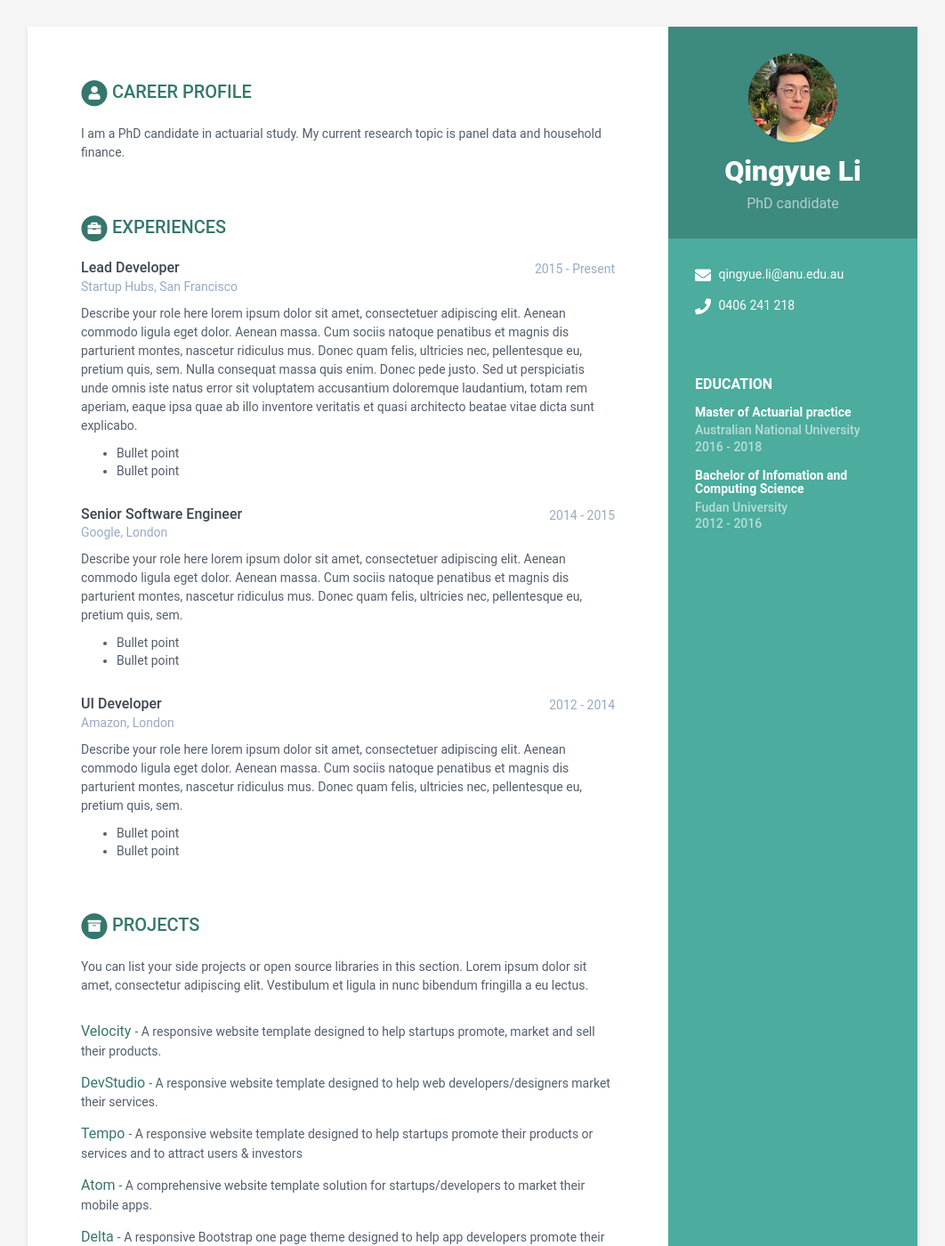
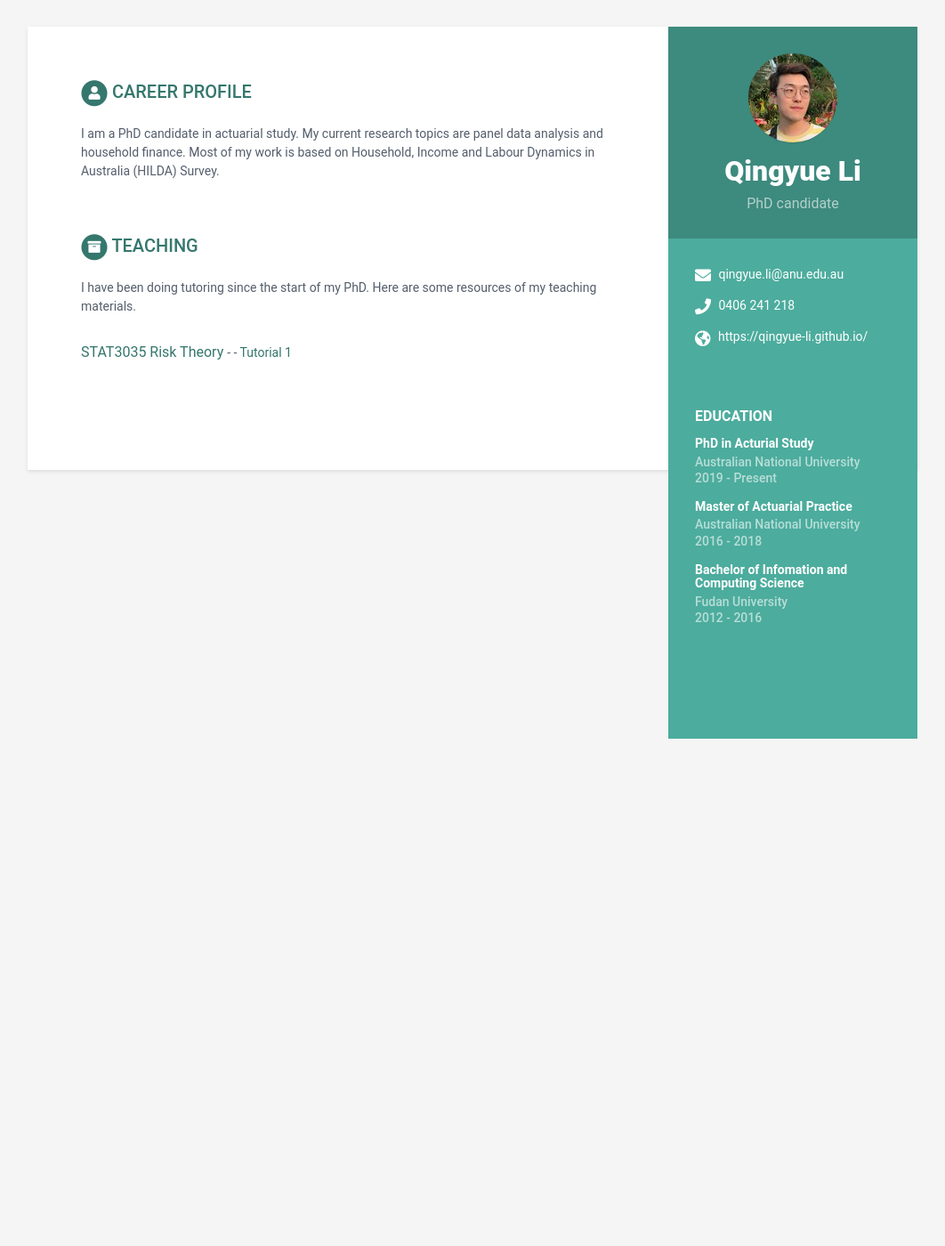
Before and after one commit to qingyue-li/qingyue-li.github.io, a Jekyll site: the page built from index.html, in a window 1280 px wide and 1400 px high. Shown: the whole window at 89% size, without its empty margins (109-1171 px from the left). Built offline with Jekyll 4.4.1, drawn with Linux system fonts in a browser that asks for light colours; some of the changed text lies outside the part shown.

Commit message:
Update data.yml

```diff
--- a/_data/data.yml
+++ b/_data/data.yml
@@ -14,7 +14,7 @@ sidebar:
     # Sidebar links
     email: qingyue.li@anu.edu.au
     phone: 0406 241 218
-    website:
+    website: https://qingyue-li.github.io/
     linkedin:
     github:
     gitlab:
@@ -27,9 +27,20 @@ sidebar:
 career-profile:
     title: Career Profile
     summary: |
-      I am a PhD candidate in actuarial study. My current research topic is panel data and household finance.
+      I am a PhD candidate in actuarial study. My current research topics are panel data analysis and household finance. Most of my work is based on Household, Income and Labour Dynamics in Australia (HILDA) Survey.
 education:
-    - degree: Master of Actuarial practice
+    - degree: PhD in Acturial Study
+      university: Australian National University
+      time: 2019 - Present
+      details: |
+        Describe your study here lorem ipsum dolor sit amet, consectetuer
+        adipiscing elit. Aenean commodo ligula eget dolor. Aenean massa. Cum
+        sociis natoque penatibus et magnis dis parturient montes, nascetur
+        ridiculus mus. Donec quam felis, ultricies nec, pellentesque eu,
+        pretium quis, sem.
+          - Bullet point
+          - Bullet point
+    - degree: Master of Actuarial Practice
       university: Australian National University
       time: 2016 - 2018
       details: |
@@ -51,114 +62,44 @@ education:
         pretium quis, sem.
           - Bullet point
           - Bullet point
-experiences:
-    - role: Lead Developer
-      time: 2015 - Present
-      company: Startup Hubs, San Francisco
-      details: |
-        Describe your role here lorem ipsum dolor sit amet, consectetuer
-        adipiscing elit. Aenean commodo ligula eget dolor. Aenean massa.
-        Cum sociis natoque penatibus et magnis dis parturient montes,
-        nascetur ridiculus mus. Donec quam felis, ultricies nec,
-        pellentesque eu, pretium quis, sem. Nulla consequat massa quis
-        enim. Donec pede justo. Sed ut perspiciatis unde omnis iste natus
-        error sit voluptatem accusantium doloremque laudantium, totam rem
-        aperiam, eaque ipsa quae ab illo inventore veritatis et quasi
-        architecto beatae vitae dicta sunt explicabo.
-          - Bullet point
-          - Bullet point
-    - role: Senior Software Engineer
-      time: 2014 - 2015
-      company: Google, London
-      details: |
-        Describe your role here lorem ipsum dolor sit amet, consectetuer
-        adipiscing elit. Aenean commodo ligula eget dolor. Aenean massa.
-        Cum sociis natoque penatibus et magnis dis parturient montes,
-        nascetur ridiculus mus. Donec quam felis, ultricies nec,
-        pellentesque eu, pretium quis, sem.
-          - Bullet point
-          - Bullet point
-    - role: UI Developer
-      time: 2012 - 2014
-      company: Amazon, London
-      details: |
-        Describe your role here lorem ipsum dolor sit amet, consectetuer
-        adipiscing elit. Aenean commodo ligula eget dolor. Aenean massa.
-        Cum sociis natoque penatibus et magnis dis parturient montes,
-        nascetur ridiculus mus. Donec quam felis, ultricies nec,
-        pellentesque eu, pretium quis, sem.
-          - Bullet point
-          - Bullet point
+#experiences:
+#    - role: Research Asistant
+#      time: 2019 - Present
+#      company: RSFAS, ANU
+#      details: |
+#        This role is under supervision of Aaron Bruhn and Raymond Liu.
+#          - Bullet point
+#          - Bullet point
 projects:
-    title: Projects
+    title: teaching
     intro: >
-      You can list your side projects or open source libraries in this
-      section. Lorem ipsum dolor sit amet, consectetur adipiscing elit.
-      Vestibulum et ligula in nunc bibendum fringilla a eu lectus.
+      I have been doing tutoring since the start of my PhD. Here are some resources of my teaching materials.
     assignments:
-      - title: Velocity
-        link: "#hook"
-        tagline: "A responsive website template designed to help startups promote, market and sell their products."
+      - title: STAT3035 Risk Theory
+        link: "https://programsandcourses.anu.edu.au/course/STAT3035"
+        tagline: |
+          - <a href="qingyue-li.github.io/assets/Risk%20Theory%20Tutorial%201.pdf" target="_blank">Tutorial 1</a>
 
-      - title: DevStudio
-        link: "#"
-        tagline: "A responsive website template designed to help web developers/designers market their services."
 
-      - title: Tempo
-        link: "#"
-        tagline: "A responsive website template designed to help startups promote their products or services and to attract users &amp; investors"
 
-      - title: Atom
-        link: "#"
-        tagline: "A comprehensive website template solution for startups/developers to market their mobile apps."
+#publications:
+#    title: Publications
+#    intro: |
+#      You can list your publications in this section. Lorem ipsum dolor sit
+#      amet, consectetur adipiscing elit. Vestibulum et ligula in nunc
+#      bibendum fringilla a eu lectus.
+#    papers:
+#      - title: The Art of Computer Programming
+#        link: "#"
+#        authors: Donald E. Knuth
+#        conference: Addison-Wesley, 1968
 
-      - title: Delta
-        link: "#"
-        tagline: "A responsive Bootstrap one page theme designed to help app developers promote their mobile apps"
+#skills:
+#    title: Skills &amp; Proficiency
 
-publications:
-    title: Publications
-    intro: |
-      You can list your publications in this section. Lorem ipsum dolor sit
-      amet, consectetur adipiscing elit. Vestibulum et ligula in nunc
-      bibendum fringilla a eu lectus.
-    papers:
-      - title: The Art of Computer Programming
-        link: "#"
-        authors: Donald E. Knuth
-        conference: Addison-Wesley, 1968
+#    toolset:
+#      - name: Python & Django
+#        level: 98%
 
-      - title: "Genetic Programming III: Darwinian Invention &amp; Problem Solving"
-        link: "#"
-        authors: Koza, J.R., Andre, D., Bennett, F.H., Keane, M.A.
-        conference: "Morgan Kaufmann Publishers Inc., San Francisco, CA, USA, 1st edn. (1999)"
-
-      - title: A syntax directed compiler for Algol 60
-        link: "#"
-        authors: Edgar T. Irons
-        conference: "Comm. ACM 4 (1961), 51–55"
-
-skills:
-    title: Skills &amp; Proficiency
-
-    toolset:
-      - name: Python & Django
-        level: 98%
-
-      - name: Javascript & jQuery
-        level: 98%
-
-      - name: Angular
-        level: 98%
-
-      - name: HTML5 & CSS
-        level: 95%
-
-      - name: Ruby on Rails
-        level: 85%
-
-      - name: Sketch & Photoshop
-        level: 60%
-
-footer: >
-    Designed with <i class="fas fa-heart"></i> by <a href="http://themes.3rdwavemedia.com" target="_blank" rel="nofollow">Xiaoying Riley</a>
+#footer: >
+#    Designed with <i class="fas fa-heart"></i> by <a href="http://themes.3rdwavemedia.com" target="_blank" rel="nofollow">Xiaoying Riley</a>
```
